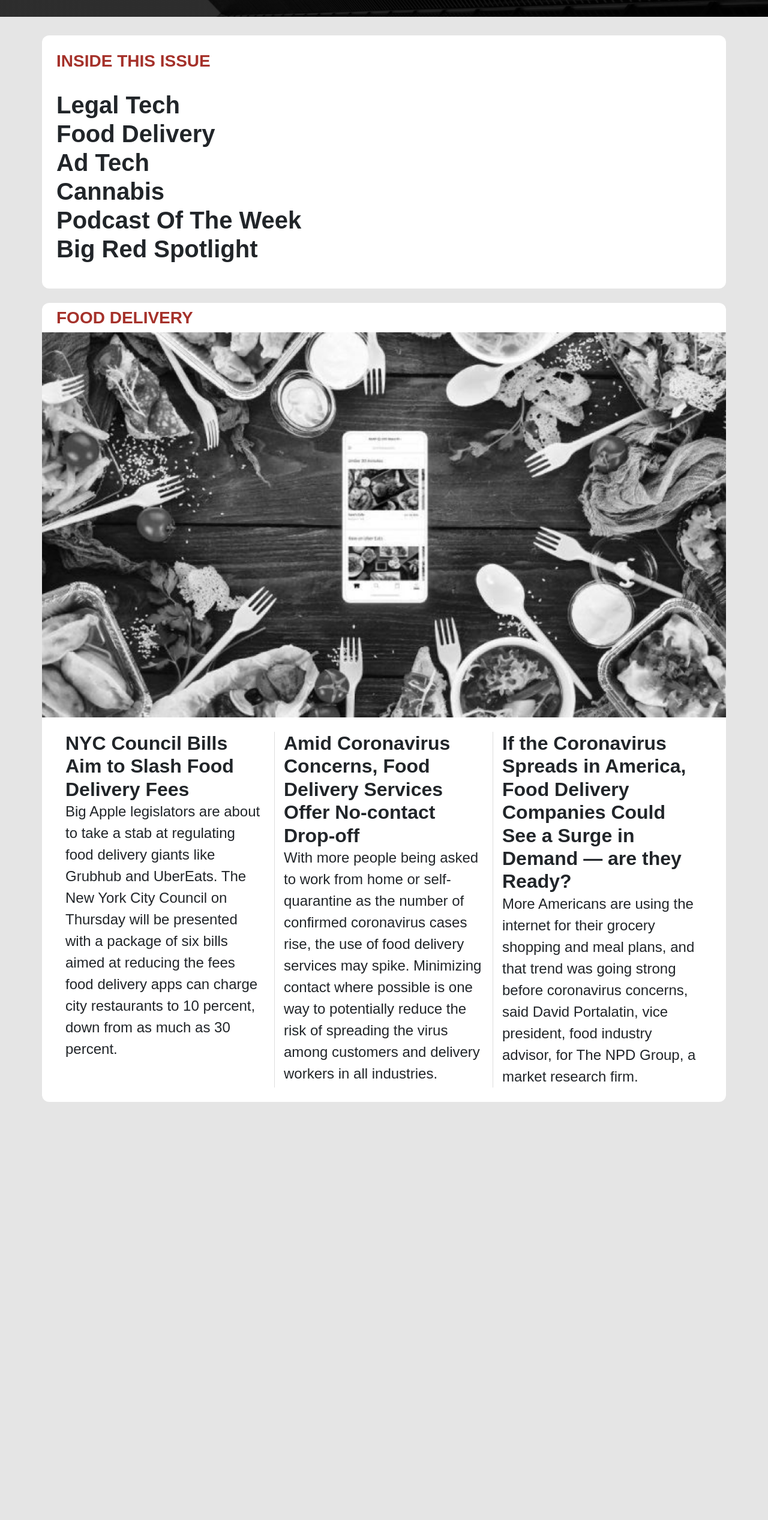
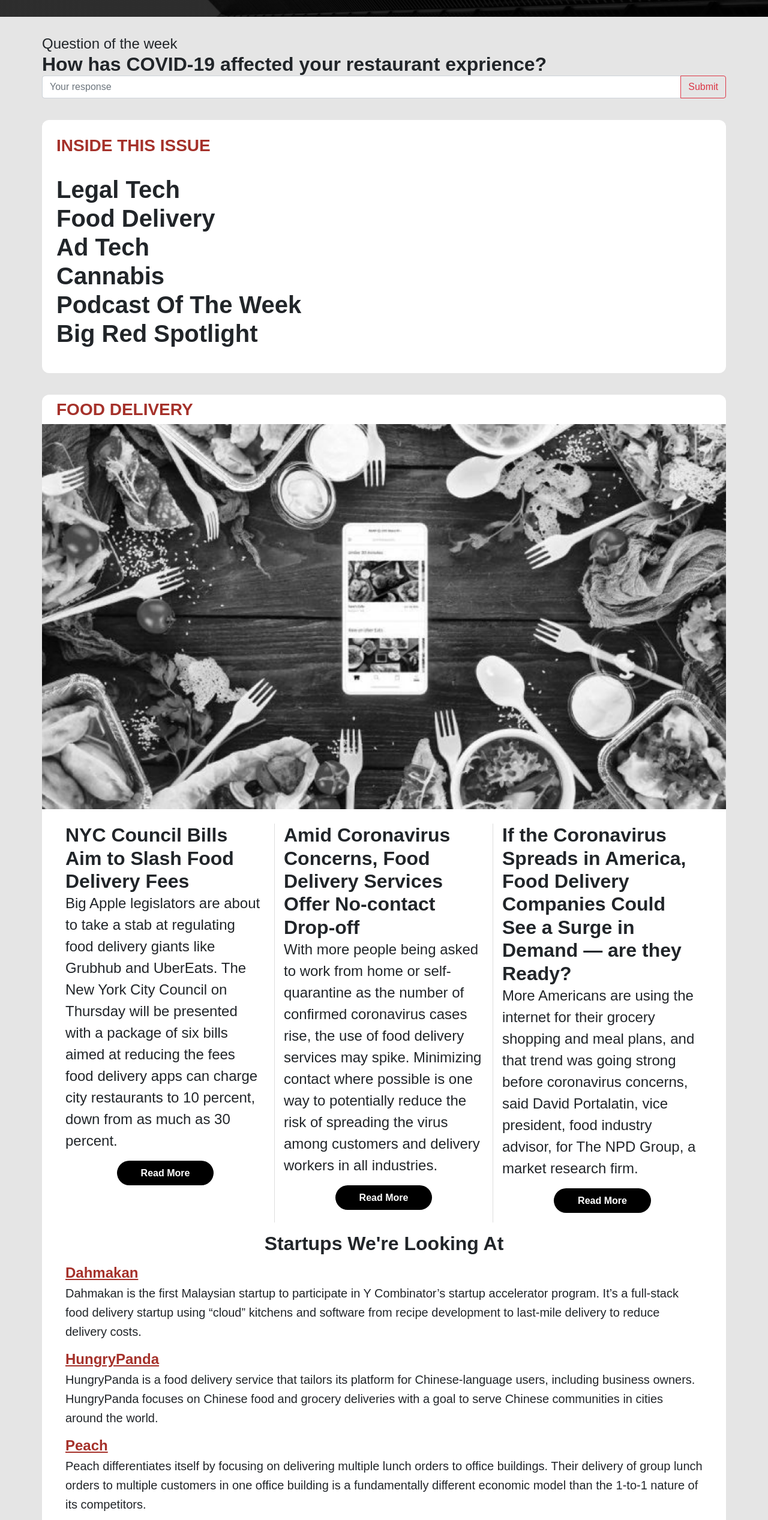
Before and after one commit to hanywang2/CVC-newsletter, a React (Create React App) app: page / in a window 1280 px wide. Shown: the part 212-2746 px from the top of the page at 60% size. Before the commit the page ends 2073 px from the top, so only its background shows below. Built offline with nearby package versions, Linux system fonts and the light colour scheme; a web font is replaced by a local one.

Commit message:
Add question of the week and the footer

```diff
--- a/src/App.js
+++ b/src/App.js
@@ -1,18 +1,36 @@
 import React from 'react';
 import Header from './components/Header';
+import Footer from './components/Footer';
+import Special from './components/Special';
 import Article from './components/Article';
+import Button from './components/Button';
 
-import { Row, Col } from 'react-bootstrap';
+import { Row, Col, InputGroup, FormControl, Button as Click } from 'react-bootstrap';
 
 import './App.css';
 
-import pic1 from './assets/template/pic1.png'
+import pic1 from './assets/template/pic1.png';
+import pic2 from './assets/template/pic2.png';
 
 
 function App() {
   return (
     <div>
       <Header date="March 12, 2020"/>
+      <Special>
+        <h1 className="preview">Question of the week</h1>
+        <h1 className="headline">How has COVID-19 affected your restaurant exprience?</h1>
+        <InputGroup className="mb-3">
+          <FormControl
+            placeholder="Your response"
+            aria-label="Recipient's username"
+            aria-describedby="basic-addon2"
+          />
+          <InputGroup.Append>
+            <Click variant="outline-danger">Submit</Click>
+          </InputGroup.Append>
+        </InputGroup>
+      </Special>
       <Article title="Inside this issue" table>
         <h1 className="titles">Legal Tech</h1>
         <h1 className="titles">Food Delivery</h1>
@@ -30,6 +48,7 @@ function App() {
             <p className="preview">
               Big Apple legislators are about to take a stab at regulating food delivery giants like Grubhub and UberEats. The New York City Council on Thursday will be presented with a package of six bills aimed at reducing the fees food delivery apps can charge city restaurants to 10 percent, down from as much as 30 percent.
             </p>
+            <Button href="https://www.cornellvc.com/" pos="center">Read More</Button>
           </Col>
           <Col lg={4} className="borderRight">
             <h1 className="headline">
@@ -38,6 +57,7 @@ function App() {
             <p className="preview">
               With more people being asked to work from home or self-quarantine as the number of confirmed coronavirus cases rise, the use of food delivery services may spike. Minimizing contact where possible is one way to potentially reduce the risk of spreading the virus among customers and delivery workers in all industries.
             </p>
+            <Button href="https://www.cornellvc.com/" pos="center">Read More</Button>
           </Col>
           <Col lg={4}>
             <h1 className="headline">
@@ -46,9 +66,45 @@ function App() {
             <p className="preview">
               More Americans are using the internet for their grocery shopping and meal plans, and that trend was going strong before coronavirus concerns, said David Portalatin, vice president, food industry advisor, for The NPD Group, a market research firm.
             </p>
+            <Button href="https://www.cornellvc.com/" pos="center">Read More</Button>
+          </Col>
+        </Row>
+        <Row className="mt-3">
+          <Col>
+            <div className="text-center">
+              <h1 className="mid-title">Startups We're Looking At</h1>
+            </div>
+            <div className="startup">
+              <a href="https://www.cornellvc.com/">Dahmakan</a>
+              <p>
+                Dahmakan is the first Malaysian startup to participate in Y Combinator’s startup accelerator program. It’s a full-stack food delivery startup using “cloud” kitchens and software from recipe development to last-mile delivery to reduce delivery costs.
+              </p>
+            </div>
+            <div className="startup">
+              <a href="https://www.cornellvc.com/">HungryPanda</a>
+              <p>
+              HungryPanda is a food delivery service that tailors its platform for Chinese-language users, including business owners. HungryPanda focuses on Chinese food and grocery deliveries with a goal to serve Chinese communities in cities around the world.
+              </p>
+            </div>
+            <div className="startup">
+              <a href="https://www.cornellvc.com/">Peach</a>
+              <p>
+              Peach differentiates itself by focusing on delivering multiple lunch orders to office buildings. Their delivery of group lunch orders to multiple customers in one office building is a fundamentally different economic model than the 1-to-1 nature of its competitors.
+              </p>
+            </div>
           </Col>
         </Row>
       </Article>
+      <Article title="Podcast OTW" img={pic2}>
+        <h1 className="headline">
+          What’s the Hidden Business Behind Your Business? w/ Rent the Runway’s Jenn Hyman
+        </h1>
+        <p className="preview">
+          Rent the Runway co-founder Jenn Hyman knows: Behind every successful business is another business backstage, one you might not expect. Rent the Runway is known for creating a glamorous "closet in the cloud,” but as Hyman explains, it achieved unicorn status by mastering a few less glamorous businesses — including the world’s largest dry-cleaning operation and a data insights practice that’s changing the fashion industry.
+        </p>
+        <Button href="https://www.cornellvc.com/" pos="left">Listen Here</Button>
+      </Article>
+      <Footer />
     </div>
   );
 }
--- a/src/components/Article.css
+++ b/src/components/Article.css
@@ -7,8 +7,8 @@
 }
 
 .article {
-    margin-top: 24px;
-    margin-bottom: 24px;
+    margin-top: 36px;
+    margin-bottom: 36px;
     width: 90%;
     background-color: white;
     border-radius: 12px;
@@ -47,6 +47,27 @@
     border-right: 1px solid #DDD;
 }
 
+.mid-title {
+    font-weight: bold;
+    font-size: 32px;
+}
+
+.startup {
+    margin-top: 12px;
+}
+
+.startup a {
+    color: #A5312A;
+    text-decoration-line: underline;
+    font-weight: bold;
+    font-size: 24px;
+}
+
+.startup p {
+    font-size: 20px;
+    line-height: 32px;
+}
+
 @media (max-width: 990px) {
     .borderRight {
         border-right: none;
--- /dev/null
+++ b/src/components/Button.css
@@ -0,0 +1,6 @@
+.clickable {
+    padding: 12px 40px;
+    color: white;
+    border-radius: 40px;
+    font-weight: bold;
+}
--- /dev/null
+++ b/src/components/Button.js
@@ -0,0 +1,12 @@
+import React from 'react';
+
+import './Button.css';
+
+export default function Button(props) {
+    return (
+        <div className={`my-4 text-${props.pos}`}>
+            <a className="clickable" href={props.href} style={{ backgroundColor: props.color ? props.color : 'black' }}
+            target="_blank" rel="noopener noreferrer">{props.children}</a>
+        </div>
+    )
+}
--- /dev/null
+++ b/src/components/Footer.css
@@ -0,0 +1,20 @@
+.footer {
+    display: inline-block;
+    position: relative;
+    background: linear-gradient(
+        rgba(0, 0, 0, 0.8),
+        rgba(0, 0, 0, 0.8)
+      ), url("../assets/img/header-background.png");
+    background-size: 100%;
+    width: 100%;
+    min-height: 30vh;
+}
+
+.footer-content {
+    padding: 48px 96px !important;
+    display: block;
+    width: 100%;
+    padding: 24px;
+    color: white;
+    font-size: 16px;
+}
--- a/src/components/Footer.js
+++ b/src/components/Footer.js
@@ -1,9 +1,20 @@
 import React from 'react';
+import Button from './Button';
+
+import './Footer.css';
 
 export default function Footer() {
     return (
-        <div>
-
+        <div className="footer">
+            <div className="footer-content text-center">
+                <p>
+                    <strong>Cornell Venture Capital (CVC)</strong> is a student-led organization that works to provide undergraduates access to the leading venture capital firms and their portfolio companies.
+                </p>
+                <p className="mt-3">
+                    Donations help power CVC's success. For instructions on how to support CVC please reach out to <strong>info@cornellvc.com</strong>
+                </p>
+                <Button href="https://www.cornellvc.com/" color="#A5312A">Visit Our Website</Button>
+            </div>
         </div>
     )
 }
--- /dev/null
+++ b/src/components/Special.css
@@ -0,0 +1,4 @@
+.special {
+    width: 90%;
+    margin-top: 24px;
+}
--- /dev/null
+++ b/src/components/Special.js
@@ -0,0 +1,12 @@
+import React from 'react';
+import { Container } from 'react-bootstrap';
+
+import './Special.css';
+
+export default function Special(props) {
+    return (
+        <Container className="special">
+            { props.children }
+        </Container>
+    )
+}
--- a/src/index.css
+++ b/src/index.css
@@ -10,3 +10,8 @@ code {
   font-family: source-code-pro, Menlo, Monaco, Consolas, 'Courier New',
     monospace;
 }
+
+a:hover {
+  color: #B12126;
+  text-decoration: none;
+}
```
Also changed, not shown: src/assets/template/pic2.png (added).
